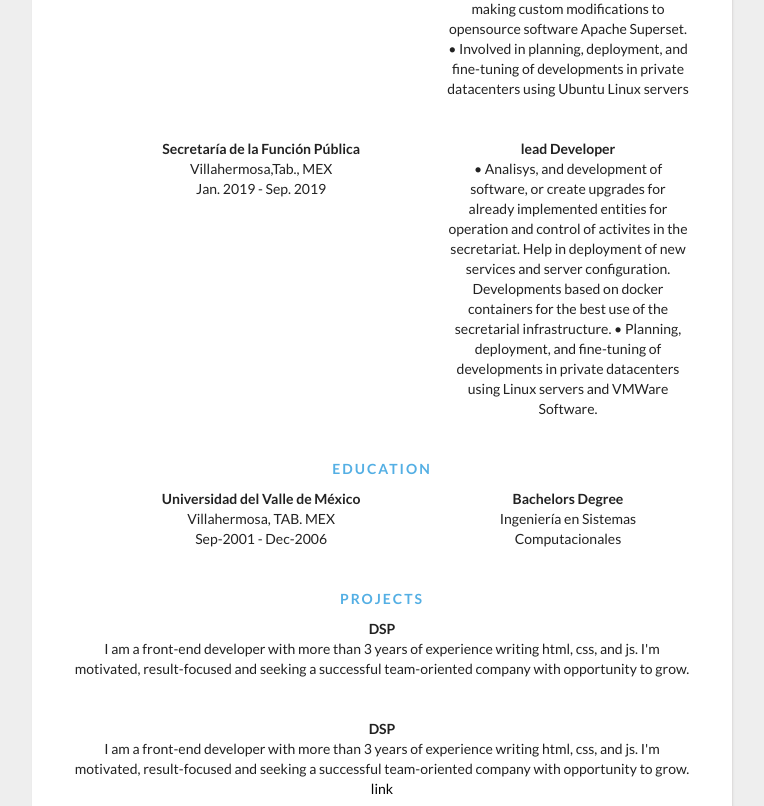
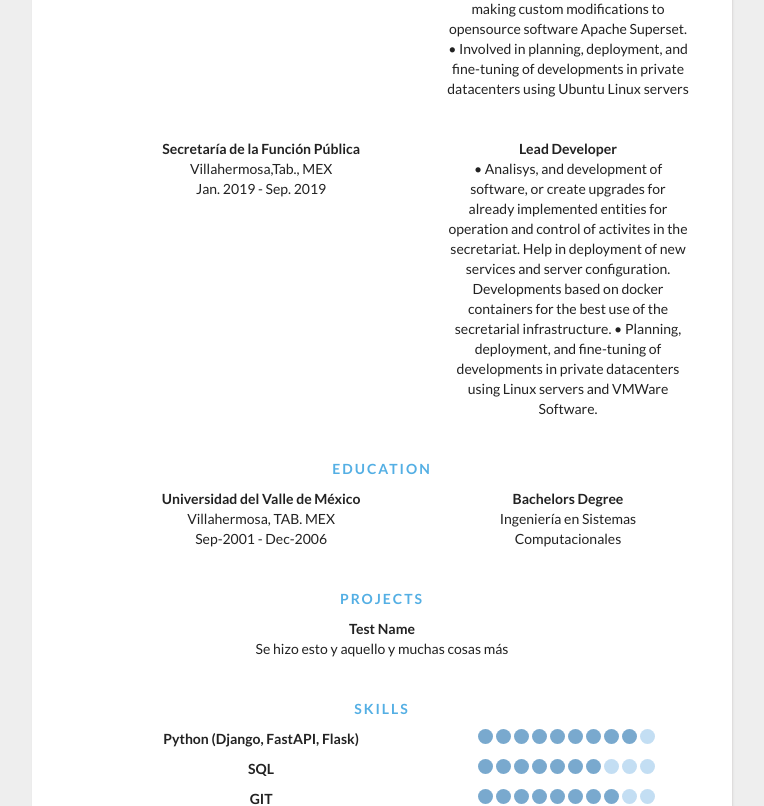
Before and after one commit to epalomeque/templated_online_cv, a React (Vite) app: page / in a window 1280 px wide. Shown: the part 1060-1866 px from the top of the page, without its empty margins (258-1022 px from the left). Built offline with nearby package versions, Linux system fonts and the light colour scheme.

Commit message:
Added component for projects section

```diff
--- a/src/assets/cvdata.json
+++ b/src/assets/cvdata.json
@@ -57,24 +57,28 @@
       "addr": "Villahermosa,Tab., MEX",
       "duration_start": "Jan. 2019",
       "duration_end": "Sep. 2019",
-      "position_name": "lead Developer",
+      "position_name": "Lead Developer",
       "pos_description": "• Analisys, and development of software, or create upgrades for already implemented entities for operation and control of activites in the secretariat. Help in deployment of new services and server configuration. Developments based on docker containers for the best use of the secretarial infrastructure.\n• Planning, deployment, and fine-tuning of developments in private datacenters using Linux servers and VMWare Software."
     }
   ],
   "abilities": [
     { "id": 0, "name": "Python (Django, FastAPI, Flask)", "level": 9 },
-    { "id": 1, "name": "SQL", "level": 5 },
+    { "id": 1, "name": "SQL", "level": 7 },
     { "id": 2, "name": "GIT", "level": 8 },
     { "id": 3, "name": "Javascript (React, TypeScript)", "level": 8 },
     { "id": 4, "name": "Linux / OS X / Windows", "level": 7 },
     { "id": 5, "name": "Docker", "level": 6 },
     { "id": 6, "name": "PHP (Wordpress, Drupal)", "level": 7 },
-    { "id": 7, "name": "Jenkins", "level": 5 },
+    { "id": 7, "name": "Jenkins", "level": 6 },
     { "id": 8, "name": "Photoshop", "level": 7 },
-    { "id": 9, "name": "Illustrator", "level": 5 },
+    { "id": 9, "name": "Illustrator", "level": 6 },
     { "id": 10, "name": "InDesign", "level": 8 }
   ],
   "interests": ["Read", "Travels", "Music", "AI Technologies", "TCG´s", "Videogames", "Programming"],
   "picture": {},
-  "projects": []
+  "projects": [
+    {
+      "id": 0, "name": "Test Name", "pos_description": "Se hizo esto y aquello y muchas cosas más"
+    }
+  ]
 }
--- a/src/classes/cv_data.ts
+++ b/src/classes/cv_data.ts
@@ -1,11 +1,12 @@
+import AbilitiesInterface from '../interfaces/abilities_info.ts';
 import AboutInfoInterface from '../interfaces/about_info.ts';
-import AbilitiesInterface from '../interfaces/abilities_info.ts';
 import ContactInfoInterface from '../interfaces/contact_info.ts';
 import DetailsInfoInterface from '../interfaces/details_info.ts';
 import EducationInterface from "../interfaces/education_info.ts";
 import ExperienceInterface from '../interfaces/experience_info.ts';
 import HeaderInfoInterface from '../interfaces/header_Info.ts';
 import PersonalInfoInterface from '../interfaces/personal_info.ts';
+import ProjectsInterface from '../interfaces/projects_info.ts';
 
 export default class CVData {
   about_info: AboutInfoInterface;
@@ -16,7 +17,7 @@ export default class CVData {
   abilities?: AbilitiesInterface[] | undefined;
   interests?: string[] | undefined;
   picture?: string | undefined;
-  projects?: string[] | undefined;
+  projects?: ProjectsInterface[] | undefined;
 
   public constructor(header: HeaderInfoInterface, details: DetailsInfoInterface) {
     this.about_info = header.about_info;
@@ -89,4 +90,8 @@ export default class CVData {
   public getInterests():string[] | undefined {
     return this.interests;
   }
+
+  public getProjects():ProjectsInterface[] | undefined {
+    return this.projects;
+  }
 }
--- a/src/components/single-theme/simple_resume_details.tsx
+++ b/src/components/single-theme/simple_resume_details.tsx
@@ -10,13 +10,12 @@ export default function SimpleResumeDetails(props: SimpleResumePropsInterface) {
       cvData
     } = props;
 
-    console.info('cvData', cvData);
     return (
       <>
         <div className="details">
           <SimpleResumeSectionExperience ExperienceData = { cvData.getExperience() } TitleSection={ 'Experience' } />
           <SimpleResumeSectionEducation EducationData={ cvData.getEducation() } TitleSection={'Education'} />
-          <SimpleResumeSectionProjects ProjectsData={ undefined } TitleSection={'Projects'} />
+          <SimpleResumeSectionProjects ProjectsData={ cvData.getProjects() } TitleSection={'Projects'} />
           <SimpleResumeSectionSkills SkillsData={ cvData.getAbilities() } TitleSection={'Skills'} />
           <SimpleResumeSectionInterests InterestsData={ cvData.getInterests() } TitleSection={ 'Interests' } />
         </div>
--- a/src/components/single-theme/simple_resume_section_projects.tsx
+++ b/src/components/single-theme/simple_resume_section_projects.tsx
@@ -1,13 +1,13 @@
-import ExperienceInterface from "../../interfaces/experience_info.ts";
+import ProjectsInterface from '../../interfaces/projects_info.ts';
 
 interface SectionProjectsProps {
-    ProjectsData: ExperienceInterface[] | undefined,
+    ProjectsData: ProjectsInterface[] | undefined,
     TitleSection: string,
 }
 
 export default function SimpleResumeSectionProjects(props: SectionProjectsProps) {
     const {
-        // EducationData,
+        ProjectsData,
         TitleSection,
     } = props;
 
@@ -15,15 +15,12 @@ export default function SimpleResumeSectionProjects(props: SectionProjectsProps)
         <div className="section">
             <div className="section__title">{ TitleSection }</div>
             <div className="section__list">
+              { ProjectsData && ProjectsData.map((item: ProjectsInterface) => (
                 <div className="section__list-item">
-                    <div className="name">DSP</div>
-                    <div className="text">I am a front-end developer with more than 3 years of experience writing html, css, and js. I'm motivated, result-focused and seeking a successful team-oriented company with opportunity to grow.</div>
+                  <div className="name">{ item.name }</div>
+                  <div className="text">{ item.pos_description }</div>
                 </div>
-                <div className="section__list-item">
-                    <div className="name">DSP</div>
-                    <div className="text">I am a front-end developer with more than 3 years of experience writing html, css, and js. I'm motivated, result-focused and seeking a successful team-oriented company with opportunity to grow. <a href="/login">link</a>
-                    </div>
-                </div>
+                )) }
             </div>
         </div>
     </>
--- a/src/interfaces/details_info.ts
+++ b/src/interfaces/details_info.ts
@@ -1,12 +1,13 @@
 import AbilitiesInterface from './abilities_info.ts';
 import EducationInterface from './education_info.ts';
 import ExperienceInterface from './experience_info.ts';
+import ProjectsInterface from './projects_info.ts';
 
 export default interface DetailsInfoInterface {
+    abilities?: AbilitiesInterface[];
     education?: EducationInterface[];
     experience?: ExperienceInterface[];
-    abilities?: AbilitiesInterface[];
     interests?: string[];
     picture?: string;
-    projects?: string[]
+    projects?: ProjectsInterface[]
 }
--- /dev/null
+++ b/src/interfaces/projects_info.ts
@@ -0,0 +1,5 @@
+export default interface ProjectsInterface {
+    id: number;
+    name: string;
+    pos_description: string;
+}
```
